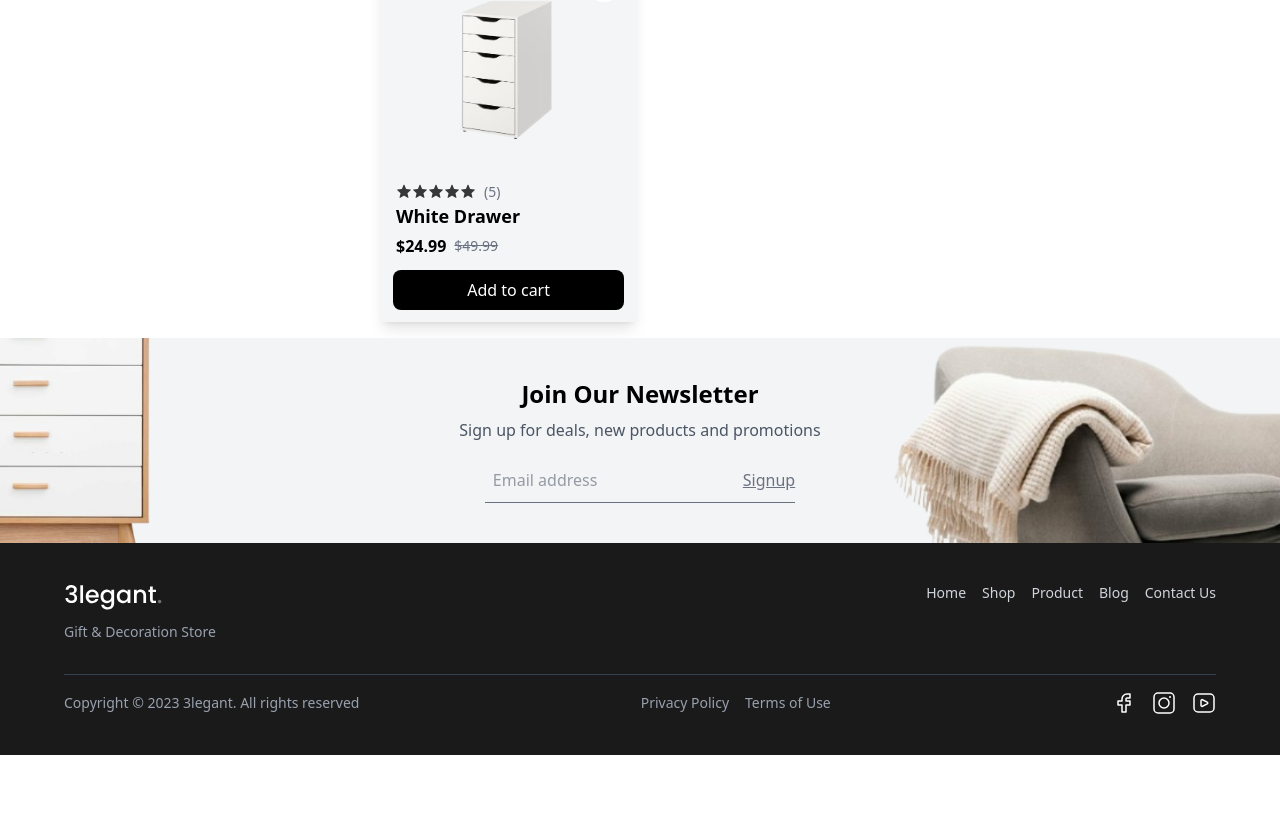
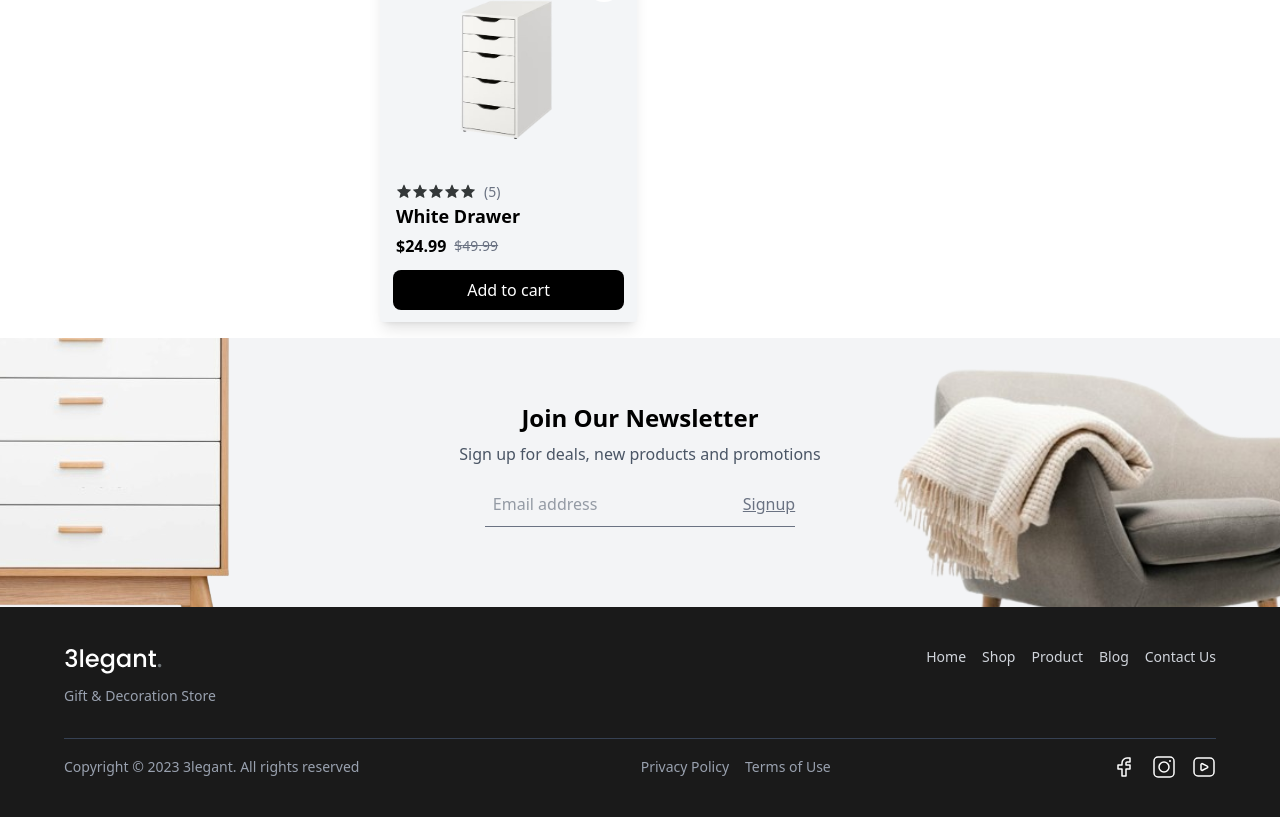
Before and after one commit to ArbishMunawar/Ecommerce_website, a React (Vite) app: page /shop in a window 1280 px wide. Shown: the part 1705-2522 px from the top of the page. Before the commit the page ends 2460 px from the top, so only its background shows below. Built offline with nearby package versions, Linux system fonts and the light colour scheme; data requests are answered from the project's data file.

Commit message:
Ecommerce

```diff
--- a/src/ui/Pages/ShopPage/index.jsx
+++ b/src/ui/Pages/ShopPage/index.jsx
@@ -66,6 +66,10 @@ const shopPage = () => {
                 </button>
               ))}
             </div>
+
+            {/* <div>
+              here will come the filters
+            </div> */}
           </div>
 
           <div className="md:w-3/4 w-full">
--- a/src/ui/Sections/HomeSections/NewsLetterSection.jsx
+++ b/src/ui/Sections/HomeSections/NewsLetterSection.jsx
@@ -4,12 +4,12 @@ import sofa from "../../../assets/Images/sofa2.png";
 
 const NewsLetterSection = () => {
   return (
-    <section className="relative bg-gray-100 py-10 px-6 overflow-hidden">
+    <section className="relative bg-gray-100 py-10 px-6 lg:py-16 lg:pb-20 overflow-hidden">
       <div>
         <img
           src={drawer}
           alt="Drawer"
-          className="hidden md:block absolute left-[-170px] top-1/2 transform -translate-y-1/2 w-[400px] h-[400px] object-contain"
+          className="hidden md:block absolute left-[-170px] top-1/2 transform -translate-y-1/2 w-[500px] h-[500px] object-contain"
         />
       </div>
       <div className="relative z-10">
```
